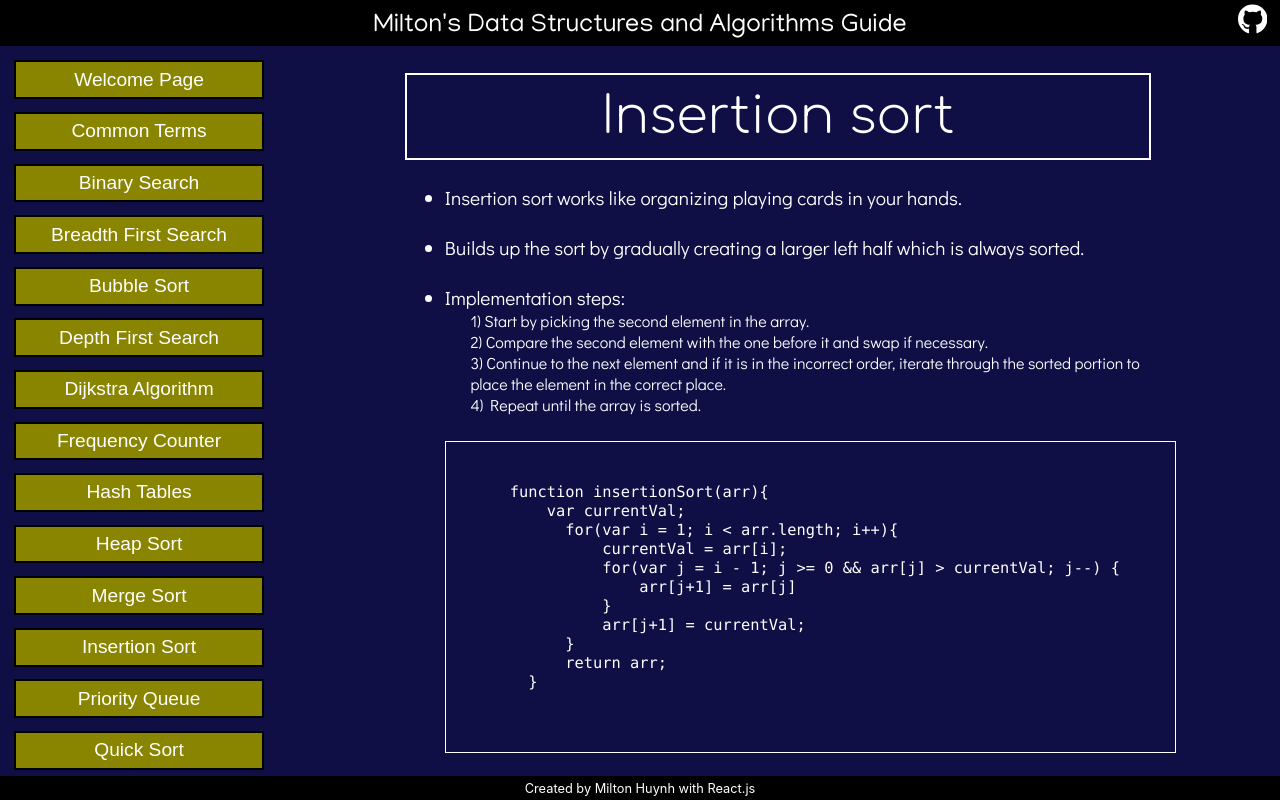
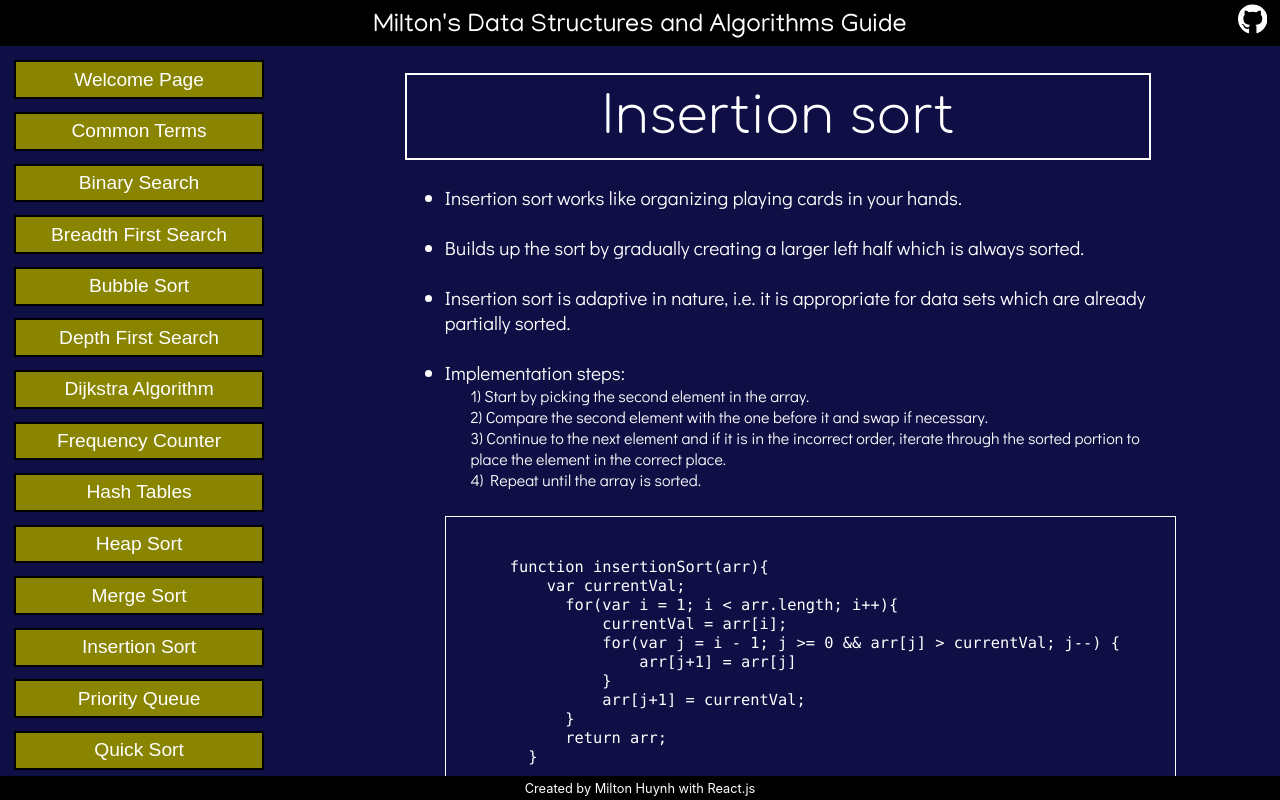
Before and after one commit to miltonhuynh/DSA-guide, a React (Create React App) app in the folder app/: page /DSA-guide/InsertionSort in a window 1280 px wide. Built offline with nearby package versions, Linux system fonts and the light colour scheme; a web font is replaced by a local one.

Commit message:
Added insertion bullet point

```diff
--- a/app/src/Concepts/InsertionSort.js
+++ b/app/src/Concepts/InsertionSort.js
@@ -23,6 +23,7 @@ export default function InsertionSort() {
           <ul>
             <li><div>Insertion sort works like organizing playing cards in your hands.</div></li><br/>
             <li><div>Builds up the sort by gradually creating a larger left half which is always sorted.</div></li><br/>
+            <li><div>Insertion sort is adaptive in nature, i.e. it is appropriate for data sets which are already partially sorted.</div></li><br/>
             <li><div>Implementation steps:</div></li>
             <div class="indent font-sm">
               <div>1) Start by picking the second element in the array.</div>
```
